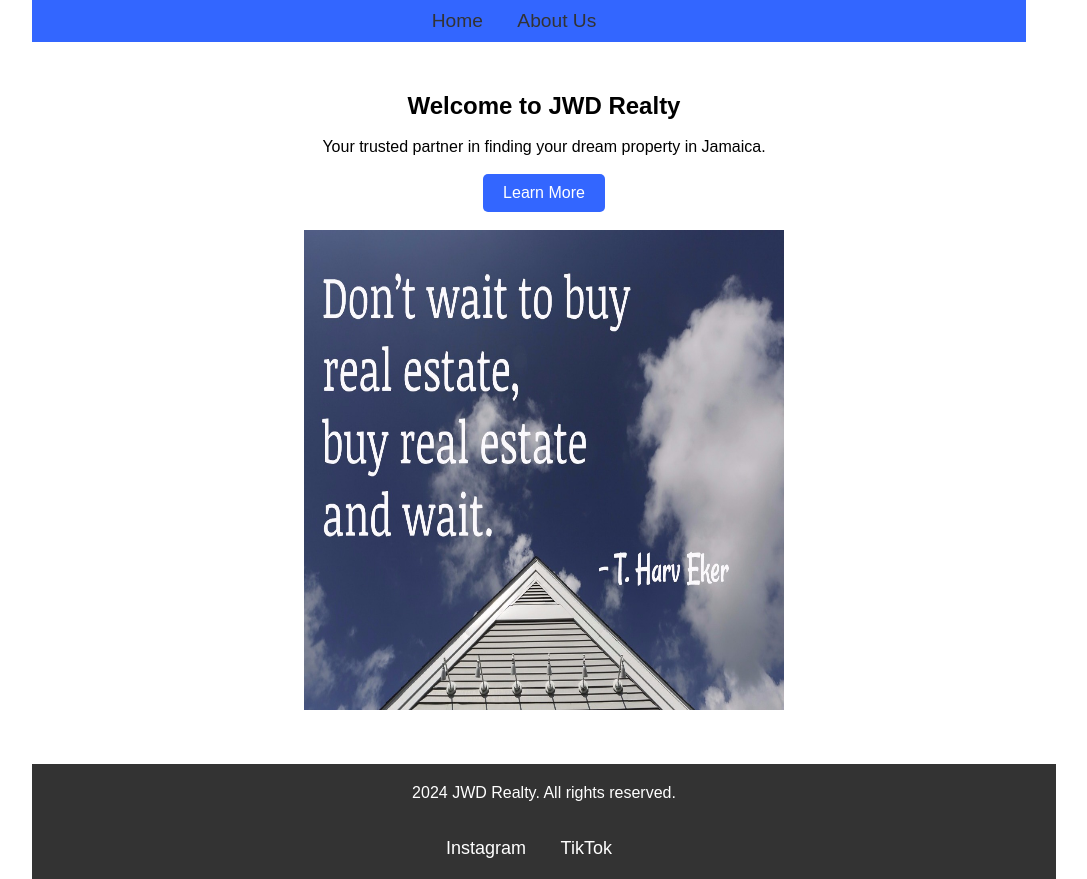
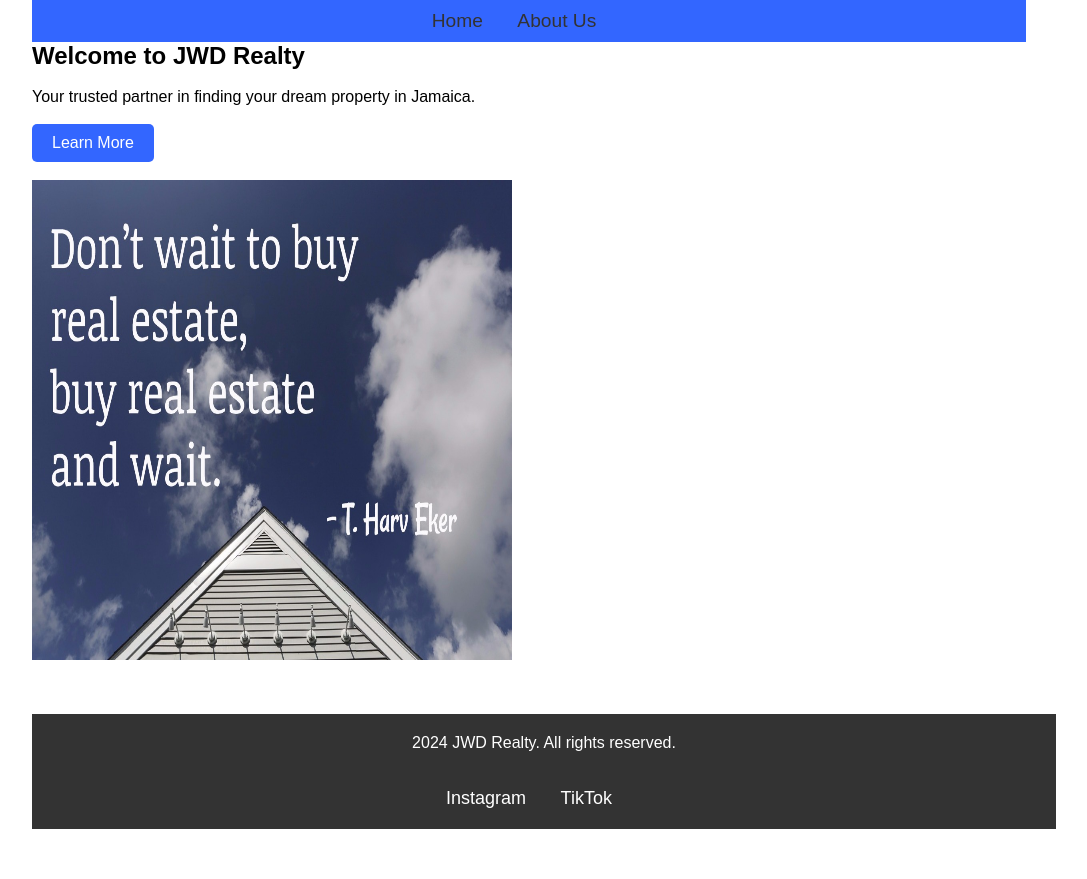
Before and after one commit to Jheanwd/JWD-Realty, a plain HTML site: page index.html in a window 1280 px wide. Shown: the whole page, without its empty margins (96-1183 px from the left). After the commit the page ends 829 px from the top, so only its background shows below. Drawn offline with Linux system fonts and the light colour scheme.

Commit message:
edit alignment

```diff
--- a/Styles/styles.css
+++ b/Styles/styles.css
@@ -31,11 +31,6 @@
     color: #fff;
 }
 
-.content {
-    text-align: center;
-    margin-top: 50px;
-}
-
 .btn {
     display: inline-block;
     background-color: #3366ff;
```
